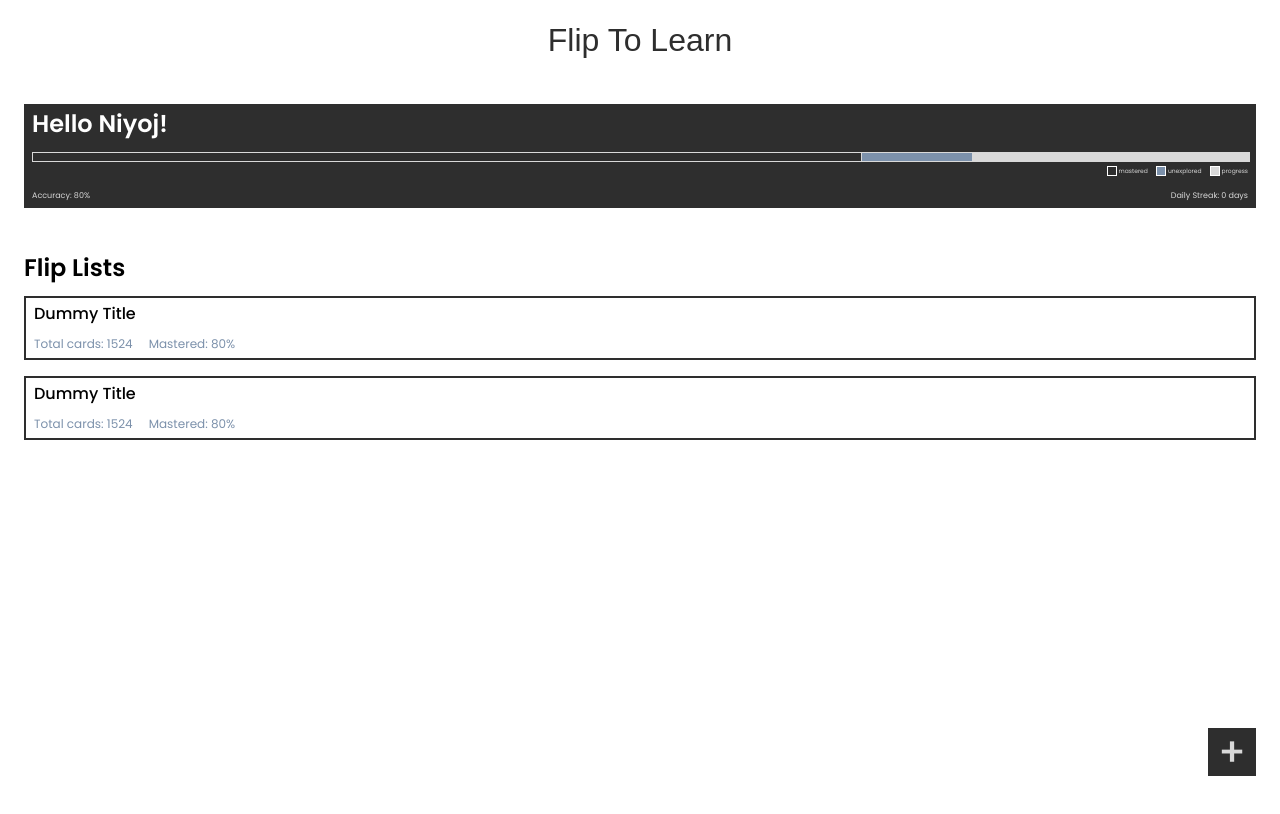
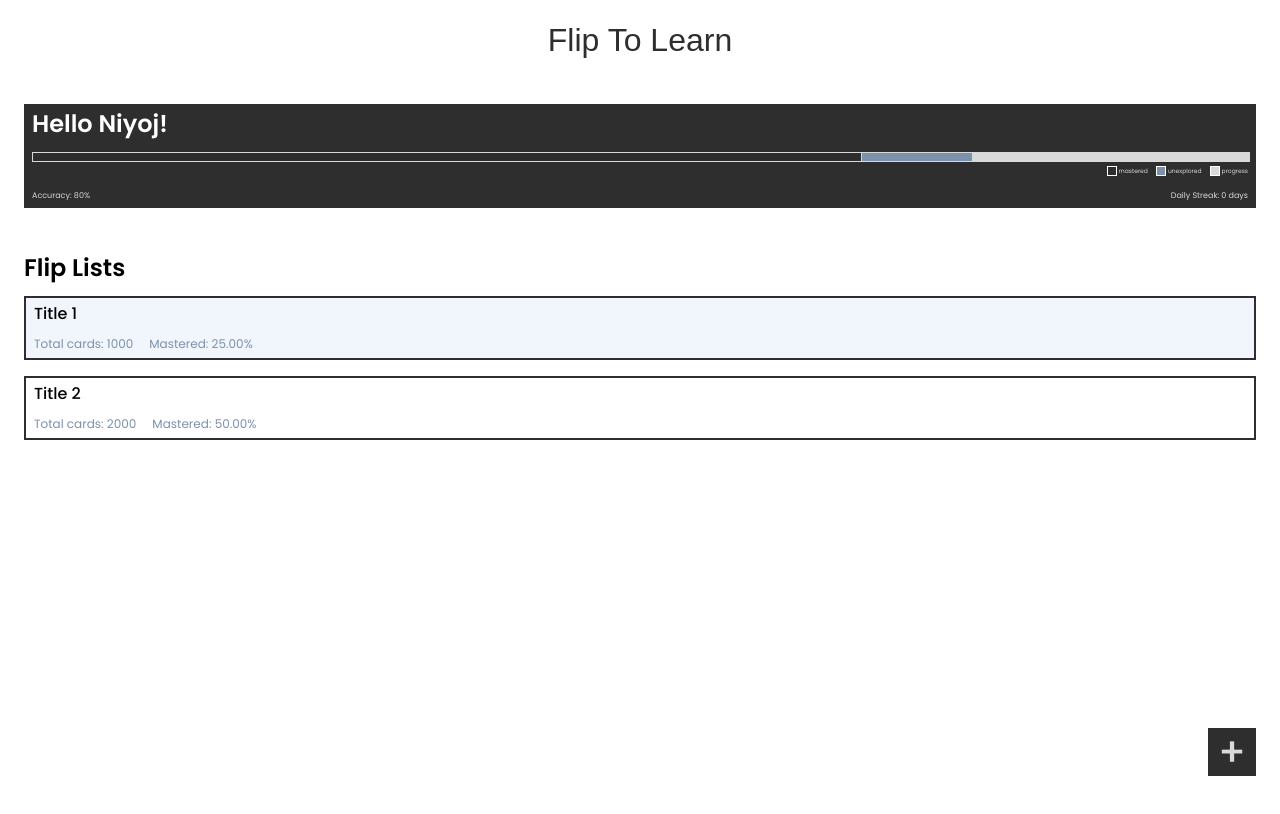
Before and after one commit to niyoj/fliptolearn, a React (Vite) app: page / in a window 1280 px wide. Shown: the top 814 px of the page. Built offline with nearby package versions, Linux system fonts and the light colour scheme; a web font is replaced by a local one.

Commit message:
makes fliplist dynamic

```diff
--- a/src/App.jsx
+++ b/src/App.jsx
@@ -2,8 +2,21 @@ import styles from "./App.module.css";
 import FlipList from "./components/FlipList/FlipList";
 import MiniDashboard from "./ui/MiniDashboard/MiniDashboard";
 
+const dummyFlipLists = [
+  {
+    title: "Title 1",
+    cards: 1000,
+    mastered: 250,
+    top: true,
+  },
+  {
+    title: "Title 2",
+    cards: 2000,
+    mastered: 1000,
+  },
+];
+
 function App() {
-  console.log("Hellow")
   return (
     <div className={styles["app"]}>
       <header className={styles["app__header"]}>
@@ -14,7 +27,7 @@ function App() {
       <main className={styles["app__main"]}>
         <h1>Flip Lists</h1>
 
-        <FlipList />
+        <FlipList data={dummyFlipLists}/>
       </main>
 
       <div className={styles["app__fab"]}>+</div>
--- a/src/components/FlipList/FlipList.jsx
+++ b/src/components/FlipList/FlipList.jsx
@@ -1,11 +1,18 @@
 import FlipListItem from "../FlipListItem/FlipListItem";
 import styles from "./FlipList.module.css";
 
-export default function FlipList() {
+export default function FlipList({ data }) {
   return (
     <>
-      <FlipListItem />
-      <FlipListItem />
+      {data.map((item, index) => (
+        <FlipListItem
+          key={index}
+          cards={item.cards}
+          mastered={item.mastered}
+          title={item.title}
+          isTop={item.top ?? false}
+        />
+      ))}
     </>
   );
 }
--- a/src/components/FlipListItem/FlipListItem.jsx
+++ b/src/components/FlipListItem/FlipListItem.jsx
@@ -1,12 +1,19 @@
 import styles from "./FlipListItem.module.css";
 
-export default function FlipListItem() {
+export default function FlipListItem({
+  title,
+  cards,
+  mastered,
+  isTop = false,
+}) {
   return (
-    <div className={styles["flip_list_item"]}>
-      <p className={styles["flip_list_item__title"]}>Dummy Title</p>
+    <div
+      className={`${styles["flip_list_item"]} ${!isTop || styles["flip_list_item--top"]}`}
+    >
+      <p className={styles["flip_list_item__title"]}>{title}</p>
       <footer className={styles["flip_list_item__footer"]}>
-        <p>Total cards: 1524</p>
-        <p>Mastered: 80%</p>
+        <p>Total cards: {cards}</p>
+        <p>Mastered: {((mastered / cards) * 100).toFixed(2) ?? 0.00}%</p>
       </footer>
     </div>
   );
--- a/src/components/FlipListItem/FlipListItem.module.css
+++ b/src/components/FlipListItem/FlipListItem.module.css
@@ -4,6 +4,10 @@
   gap: 2rem;
   padding: 8px;
   border: 2px solid var(--primary-color);
+}
+
+.flip_list_item--top {
+  background-color: var(--secondary-color);
 }
 
 .flip_list_item__title {
```
